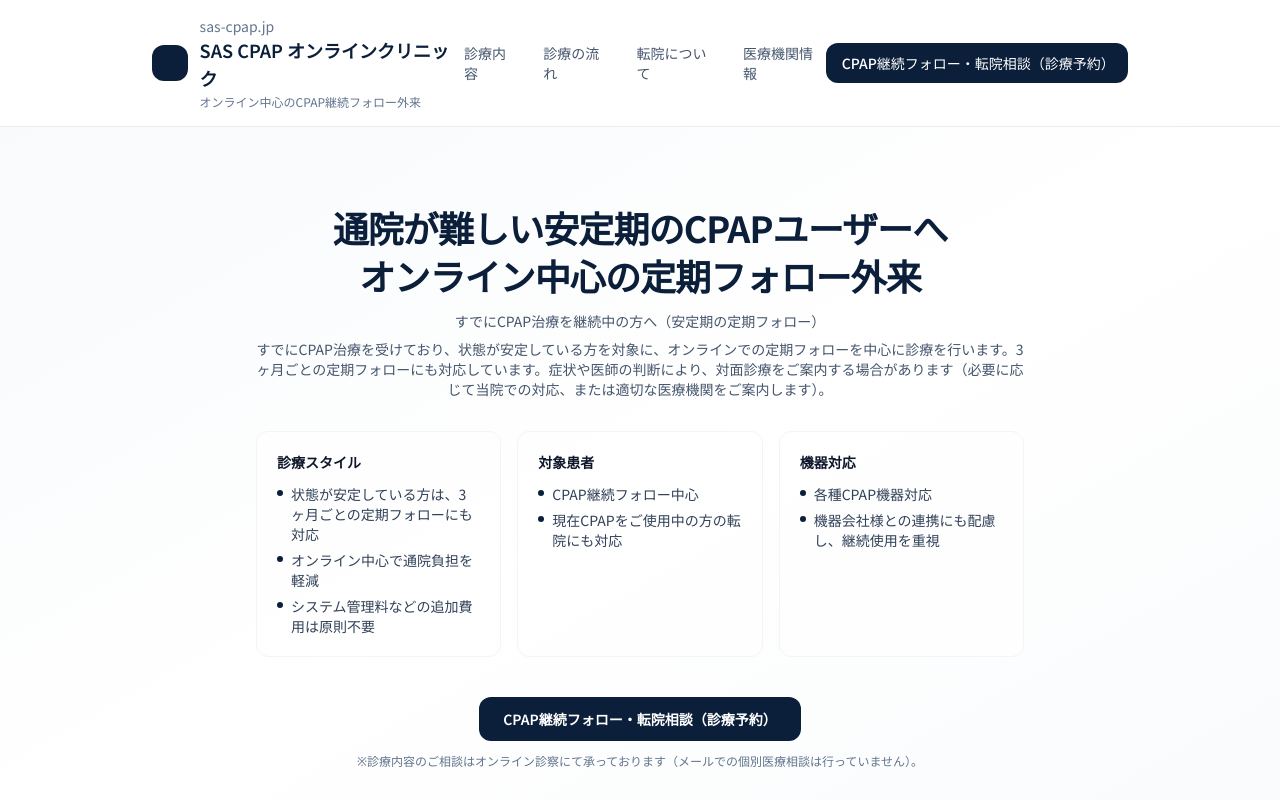
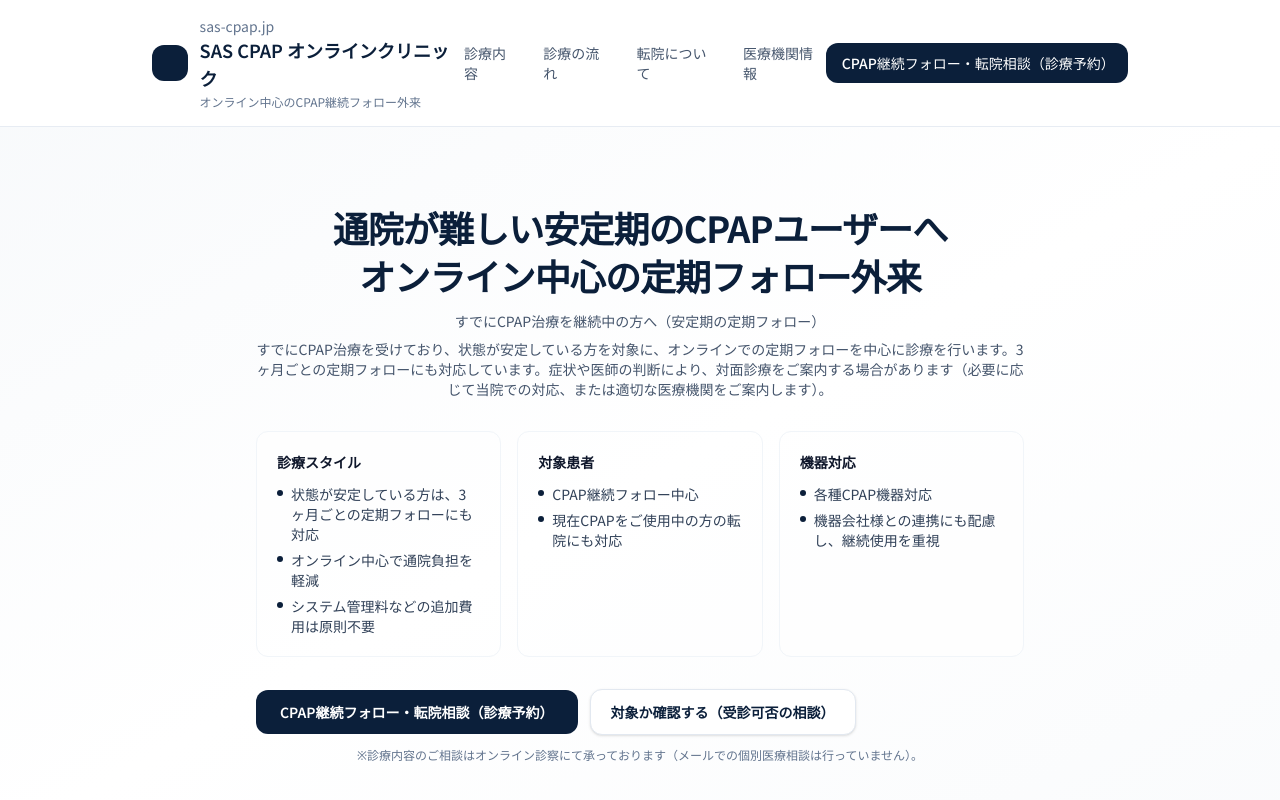
Before and after one commit to mandahan2002/sas-clinic-site, a Next.js app: page / in a window 1280 px wide. Shown: the top 800 px of the page. Built offline with nearby package versions, Linux system fonts and the light colour scheme.

Commit message:
Enhance Home page layout for SAS CPAP online clinic by adding a new service inquiry link and adjusting spacing for better visual alignment.

```diff
--- a/app/page.tsx
+++ b/app/page.tsx
@@ -103,17 +103,23 @@ export default function Home() {
               </div>
             </div>
 
-            <div className="mt-10">
+            <div className="mt-8 flex flex-col gap-3 sm:flex-row sm:items-center">
               <a
                 href="#reserve"
                 className="inline-block rounded-xl bg-[#0B1F3A] px-6 py-3 text-sm font-semibold text-white hover:bg-[#0a2847] transition-colors"
               >
                 CPAP継続フォロー・転院相談（診療予約）
               </a>
-              <p className="mt-3 text-xs text-slate-500">
-                ※診療内容のご相談はオンライン診察にて承っております（メールでの個別医療相談は行っていません）。
-              </p>
+              <a
+                href="#services"
+                className="rounded-xl border border-slate-200 bg-white px-5 py-3 text-center text-sm font-semibold text-[#0B1F3A] shadow-sm hover:bg-slate-50 transition-colors"
+              >
+                対象か確認する（受診可否の相談）
+              </a>
             </div>
+            <p className="mt-3 text-xs text-slate-500">
+              ※診療内容のご相談はオンライン診察にて承っております（メールでの個別医療相談は行っていません）。
+            </p>
           </div>
         </div>
       </section>
```
